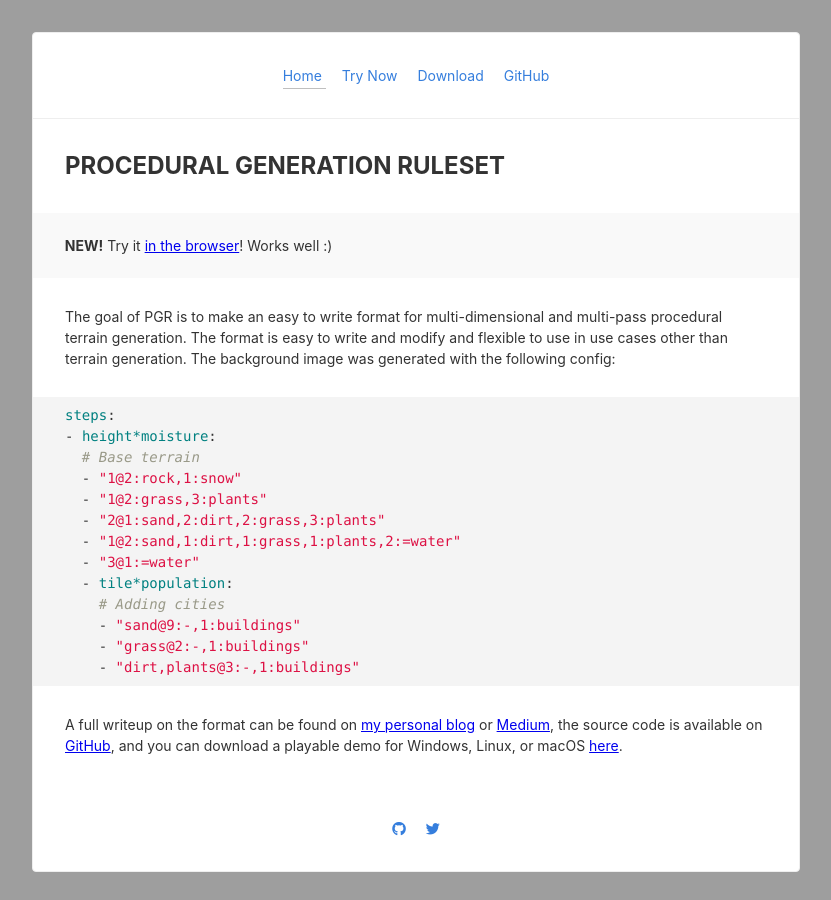
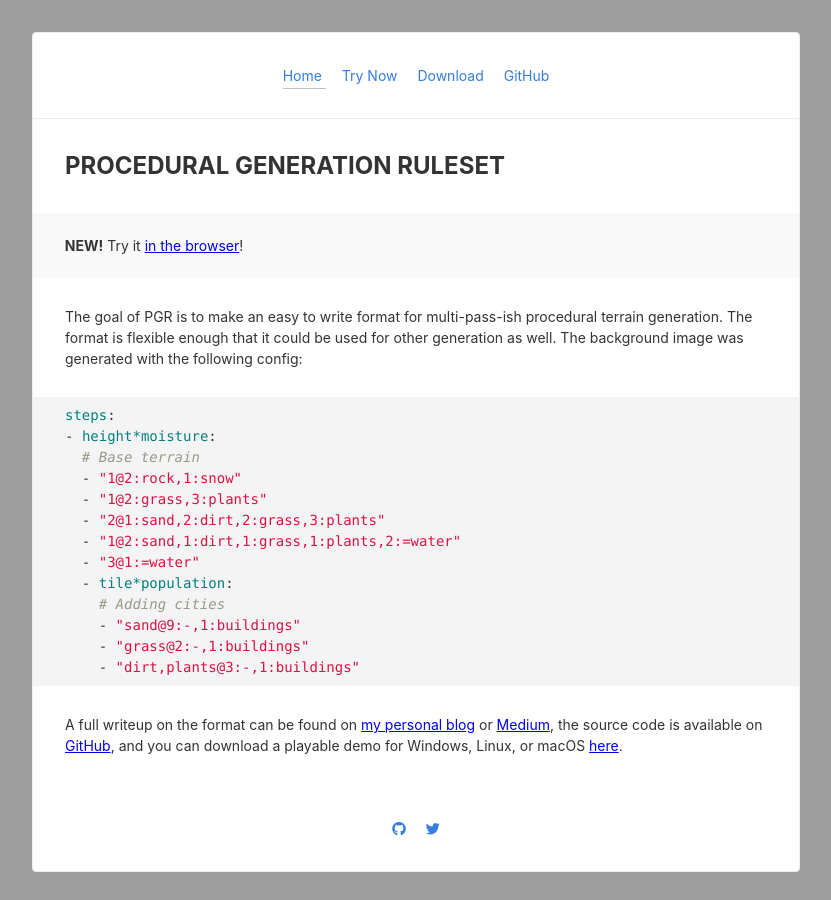
Before and after one commit to GammaGames/procedural-generation-ruleset, a Jekyll site: the page built from docs/index.md, in a window 1280 px wide. Shown: the whole page, without its empty margins (224-1055 px from the left). Built offline with Jekyll 4.4.1, drawn with Linux system fonts in a browser that asks for light colours; nearby versions of some CDN libraries.

Commit message:
Update index.md

````diff
--- a/docs/index.md
+++ b/docs/index.md
@@ -2,9 +2,9 @@
 title: Procedural Generation Ruleset
 ---
 
-> **NEW!** Try it [in the browser]({{ site.url }}/play/)! Works well :)
+> **NEW!** Try it [in the browser]({{ site.url }}/play/)!
 
-The goal of PGR is to make an easy to write format for multi-dimensional and multi-pass procedural terrain generation. The format is easy to write and modify and flexible to use in use cases other than terrain generation. The background image was generated with the following config:
+The goal of PGR is to make an easy to write format for multi-pass-ish procedural terrain generation. The format is flexible enough that it could be used for other generation as well. The background image was generated with the following config:
 
 ```yaml
 steps:
````
